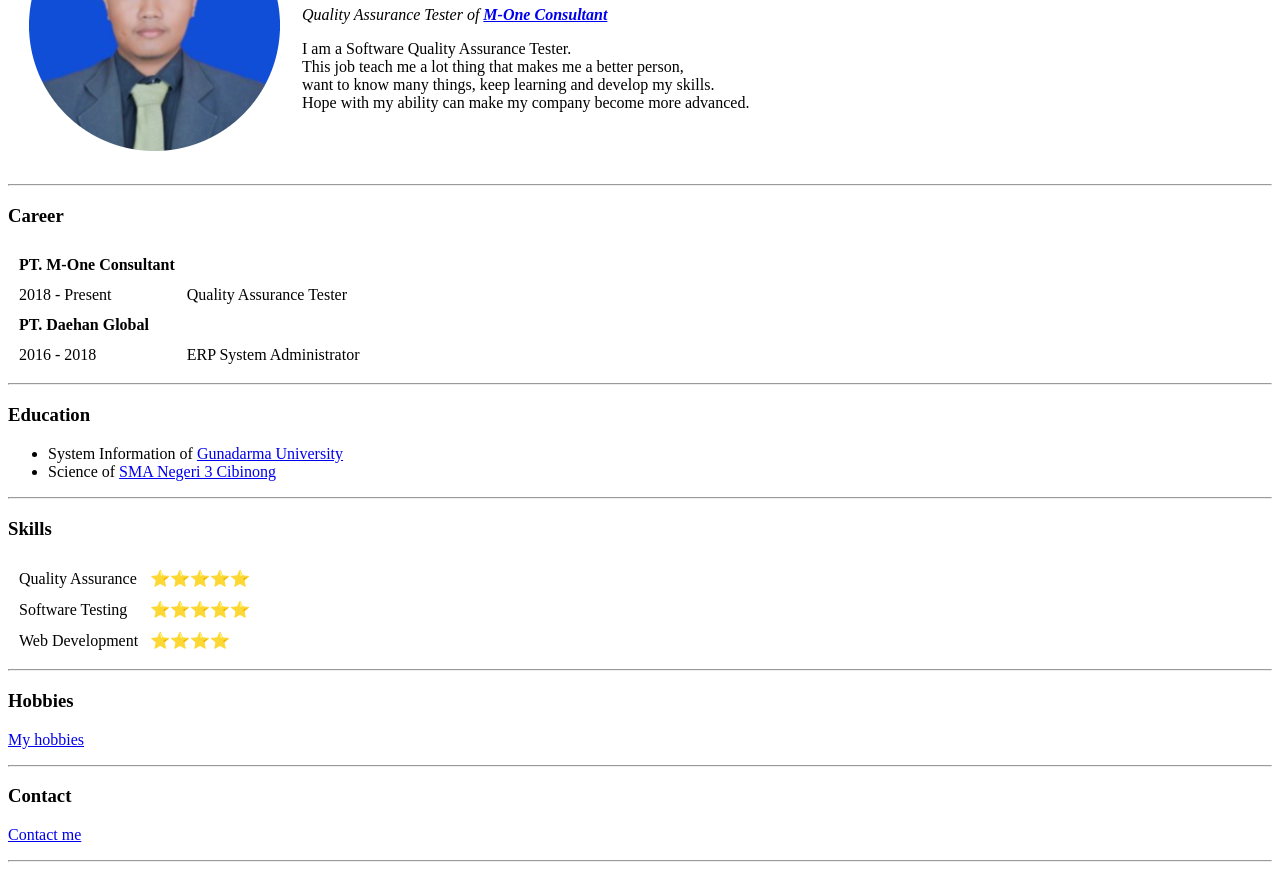
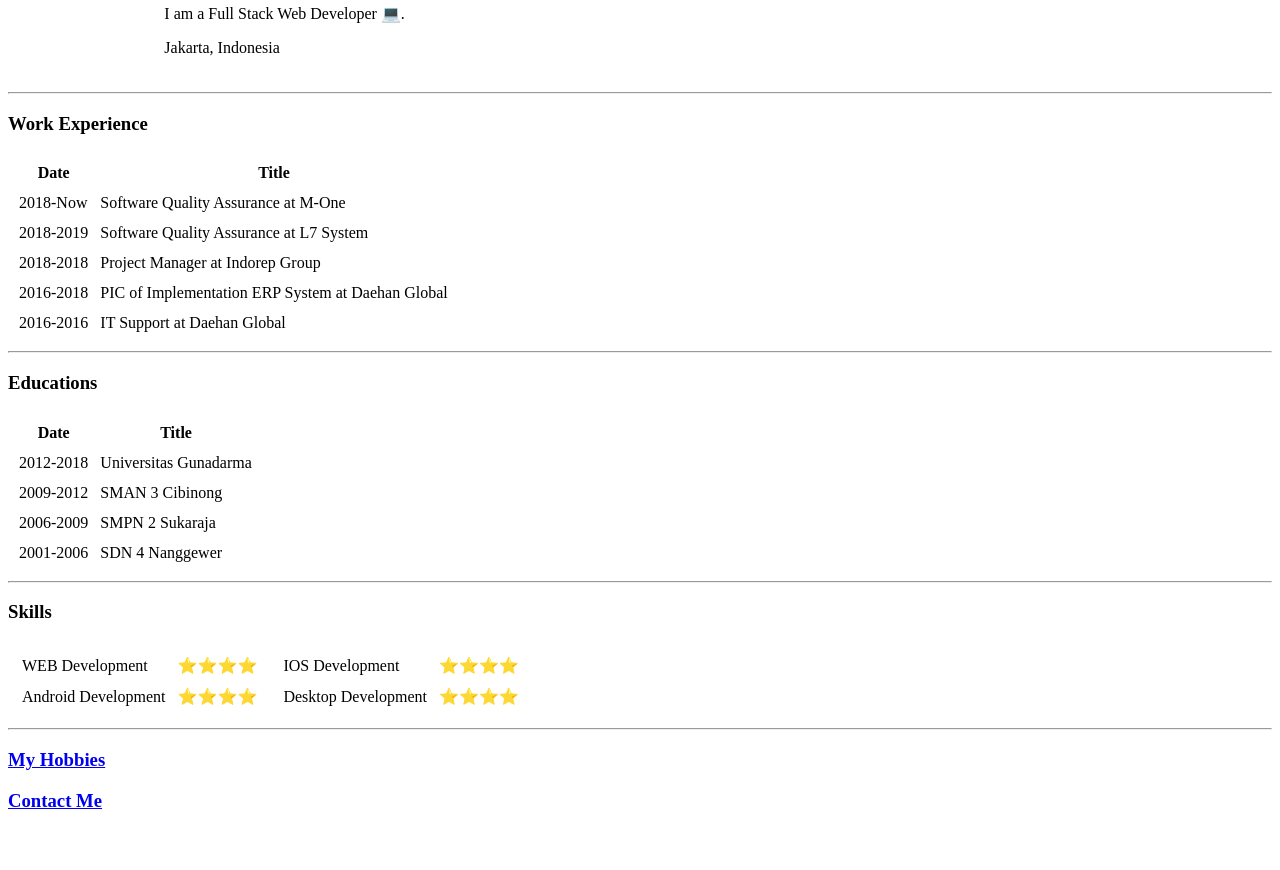
Before and after one commit to vianpratama7/CV, a plain HTML site: page index.html in a window 1280 px wide. Shown: the part 129-999 px from the top of the page. After the commit the page ends 959 px from the top, so only its background shows below. Drawn offline with Linux system fonts and the light colour scheme.

Commit message:
index.html

```diff
--- a/index.html
+++ b/index.html
@@ -1,82 +1,114 @@
 <!DOCTYPE html>
-<html lang="en">
+<html lang="en" dir="ltr">
 
 <head>
-  <meta charset="UTF-8">
-  <meta name="viewport" content="width=device-width, initial-scale=1.0">
-  <meta http-equiv="X-UA-Compatible" content="ie=edge">
-  <title>Vian' Personal Site</title>
+  <meta charset="utf-8">
+  <title>Noviyanto Pratama</title>
 </head>
 
 <body>
-  <table cellspacing='20'>
+  <table Cellspacing = "10">
     <tr>
       <td>
-        <img src="image/photo profile.png" alt="vian photo profile">
+        <img src="images/vian photo profile.png" height="150" width="150" alt="vian profile image">
       </td>
       <td>
         <h1>Noviyanto Pratama</h1>
-        <p><em>Quality Assurance Tester of <strong><a href="http://www.mobiz.co.id/">M-One Consultant</a></strong></em></p>
-        <p>I am a Software Quality Assurance Tester.<br>
-          This job teach me a lot thing that makes me a better person,<br>
-          want to know many things, keep learning and develop my skills.<br>
-          Hope with my ability can make my company become more advanced. </p>
+        <p><em>CEO of <strong>Imvian</strong></em></p>
+        <p>I am a Full Stack Web Developer 💻.</p>
+        <p>Jakarta, Indonesia</p>
       </td>
     </tr>
   </table>
   <hr>
-
-  <h3>Career</h3>
-  <table cellspacing='10'>
+  <h3>Work Experience</h3>
+  <table Cellspacing = "10">
+    <thead >
+      <th>Date</th>
+      <th>Title</th>
+    </thead>
+    <tbody>
       <tr>
-      <td><strong>PT. M-One Consultant</strong></td>
+        <td>2018-Now</td>
+        <td>Software Quality Assurance at M-One</td>
       </tr>
       <tr>
-      <td>2018 - Present</td>
-      <td>Quality Assurance Tester</td>
+        <td>2018-2019</td>
+        <td>Software Quality Assurance at L7 System</td>
       </tr>
       <tr>
-      <td><strong>PT. Daehan Global</strong></td>
+        <td>2018-2018</td>
+        <td>Project Manager at Indorep Group</td>
       </tr>
       <tr>
-      <td>2016 - 2018</td>
-      <td>ERP System Administrator</td>
+        <td>2016-2018</td>
+        <td>PIC of Implementation ERP System at Daehan Global</td>
+      </tr>
+      <tr>
+        <td>2016-2016</td>
+        <td>IT Support at Daehan Global</td>
+      </tr>
+    </tbody>
+  </table>
+  <hr>
+  <h3>Educations</h3>
+  <table Cellspacing = "10">
+    <thead>
+      <th>Date</th>
+      <th>Title</th>
+    </thead>
+    <tbody>
+      <tr>
+        <td>2012-2018</td>
+        <td>Universitas Gunadarma</td>
+      </tr>
+      <tr>
+        <td>2009-2012</td>
+        <td>SMAN 3 Cibinong</td>
+      </tr>
+      <tr>
+        <td>2006-2009</td>
+        <td>SMPN 2 Sukaraja</td>
+      </tr>
+      <tr>
+        <td>2001-2006</td>
+        <td>SDN 4 Nanggewer</td>
+      </tr>
+    </tbody>
+  </table>
+  <hr>
+  <h3>Skills</h3>
+  <table>
+    <tr>
+      <td>
+        <table Cellspacing= "10">
+          <tr>
+            <td>WEB Development</td>
+            <td>⭐⭐⭐⭐</td>
+          </tr>
+          <tr>
+            <td>Android Development</td>
+            <td>⭐⭐⭐⭐</td>
+          </tr>
+        </table>
+      </td>
+      <td>
+        <table Cellspacing= "10">
+          <tr>
+            <td>IOS Development</td>
+            <td>⭐⭐⭐⭐</td>
+          </tr>
+          <tr>
+            <td>Desktop Development</td>
+            <td>⭐⭐⭐⭐</td>
+          </tr>
+        </table>
+      </td>
     </tr>
   </table>
   <hr>
-
-  <h3>Education</h3>
-  <ul>
-    <li>System Information of <a href="https://www.gunadarma.ac.id/">Gunadarma University</a></li>
-    <li>Science of <a href="https://smantickabbogor.sch.id/">SMA Negeri 3 Cibinong</a></li>
-  </ul>
-  <hr>
-
-  <h3>Skills</h3>
-  <table cellspacing='10'>
-    <tr>
-      <td>Quality Assurance</td>
-      <td>⭐⭐⭐⭐⭐</td>
-    </tr>
-    <tr>
-      <td>Software Testing</td>
-      <td>⭐⭐⭐⭐⭐</td>
-    </tr>
-    <tr>
-      <td>Web Development</td>
-      <td>⭐⭐⭐⭐</td>
-    </tr>
-  </table>
-  <hr>
-
-  <h3>Hobbies</h3>
-  <p><a href="hobbies.html">My hobbies</a></p>
-  <hr>
-
-  <h3>Contact</h3>
-  <p><a href="contact.html">Contact me</a></p>
-  <hr>
-
+  <h3><a href="hobbies.html">My Hobbies</a></h3>
+  <h3><a href="contact-me.html">Contact Me</a></h3>
 </body>
 
 </html>
```
Lines whose indentation alone changed are shown as unchanged.
